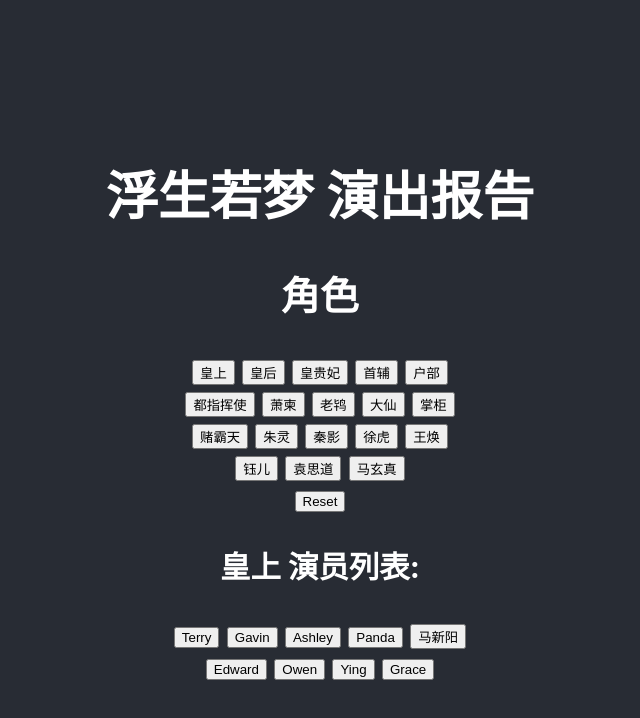
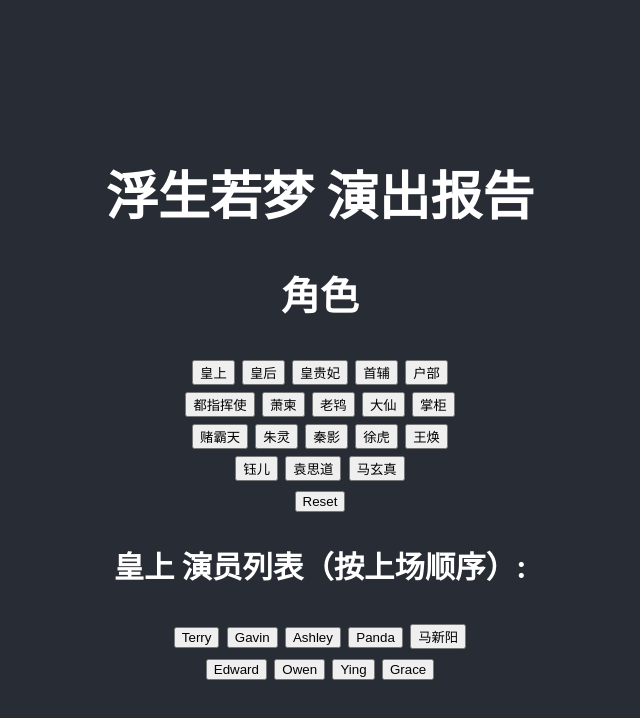
Before and after one commit to TiaZHOU/fsrm_ui, a React (Create React App) app: page / in a window 1280 px wide. Both pictures are taken after a click on the button "皇上". Shown: the top 718 px of the page, without its empty margins (320-960 px from the left). Built offline with nearby package versions, Linux system fonts and the light colour scheme.

Commit message:
data update

```diff
--- a/src/components/RoleFilter.js
+++ b/src/components/RoleFilter.js
@@ -57,7 +57,7 @@ const RoleFilter = () => {
                 setRoles([]);
                 setFilteredActors([])}}>
                 Reset</button>
-            {selectedRole && <h3> {selectedRole} 演员列表:</h3>}
+            {selectedRole && <h3> {selectedRole} 演员列表（按上场顺序）:</h3>}
             {filteredActors.map((actor, index) =>(
                     <React.Fragment key={actor}>
                         <button onClick={() => handleActorClick(actor)}>
```
